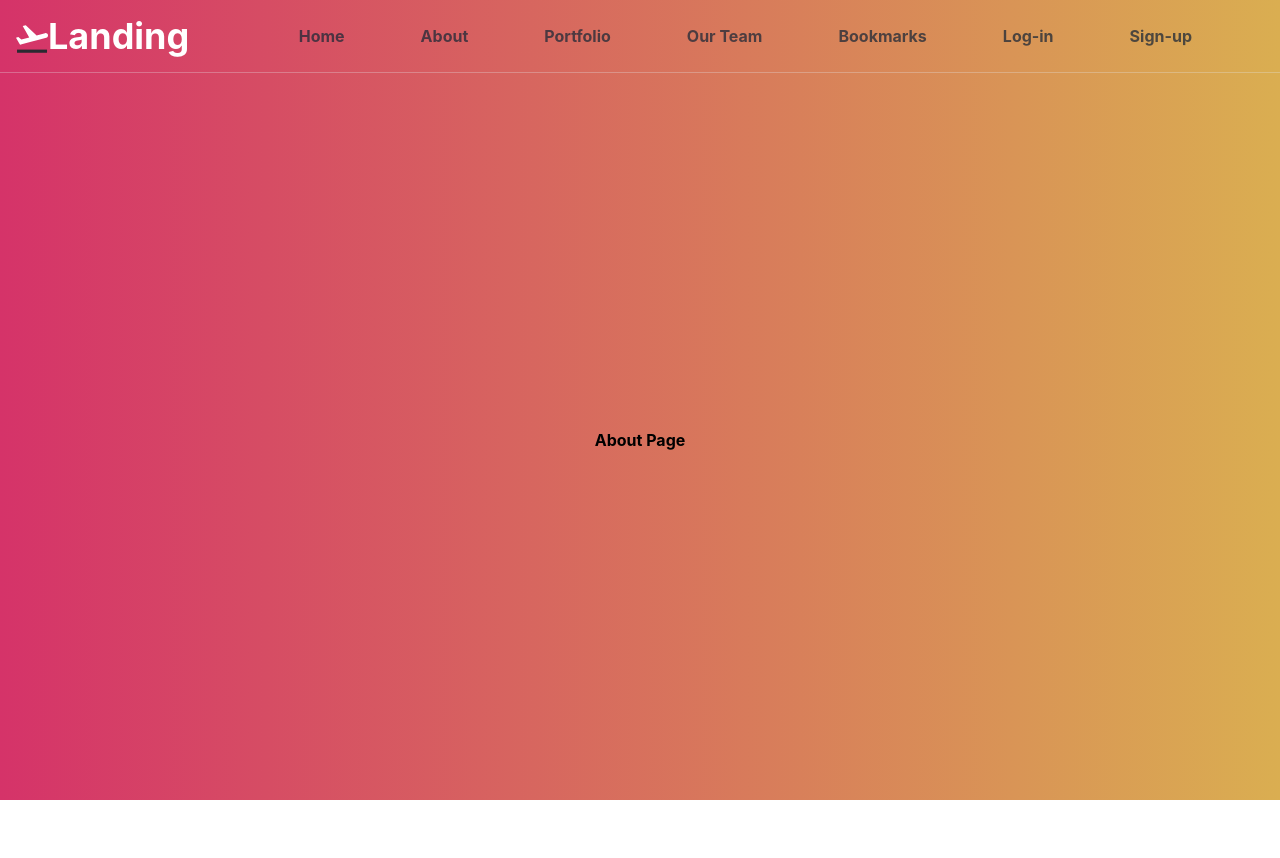
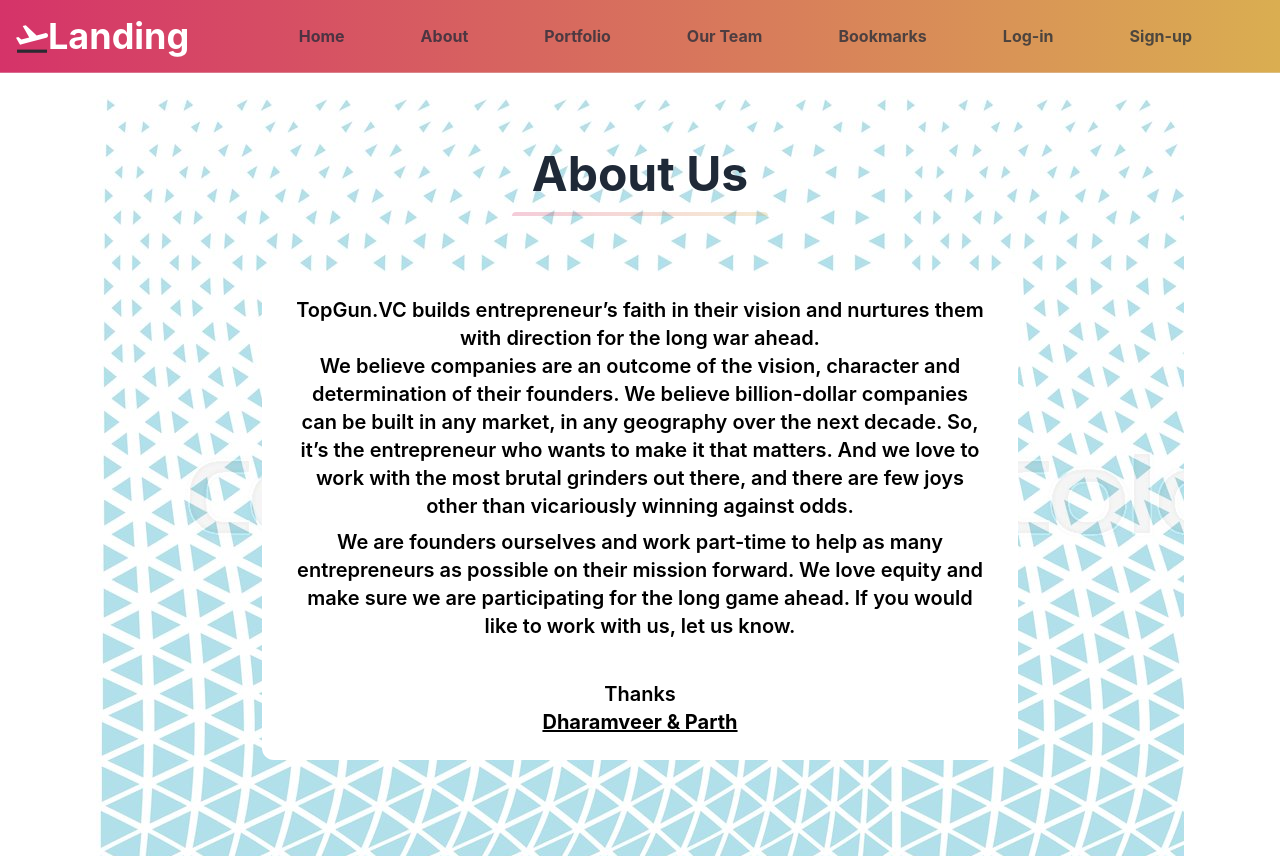
Before and after one commit to sid-player/Top-Gun, a React (Create React App) app: page /About in a window 1280 px wide. Shown: the top 858 px of the page. Before the commit the page ends 800 px from the top, so only its background shows below. Built offline with nearby package versions, Linux system fonts and the light colour scheme.

Commit message:
About Us

```diff
--- a/src/Container/AboutContainer.js
+++ b/src/Container/AboutContainer.js
@@ -2,12 +2,15 @@
 
 import Header from "../Mycomponents/LandingComponents/Header";
 import About from "../Mycomponents/LandingComponents/About";
+import Content from '../Mycomponents/AboutComponents/Content';
+import Footer from '../Mycomponents/HomeComponents/Footer';
 
 function AboutConatiner() {
     return (
         <>
             <Header />
-            <About />
+            <Content />
+            <Footer />
         </>
     )
 }
--- /dev/null
+++ b/src/Mycomponents/AboutComponents/Content.js
@@ -0,0 +1,36 @@
+import React from 'react'
+import AboutBg from './img/p5.jpg'
+
+function Content() {
+    return (
+        <div className="m-24 p-10 bg-gray-300 mb-10" style={{ backgroundImage: `url(${AboutBg})` }}>
+             <h1 className="
+                w-full
+                my-2
+                text-5xl
+                font-bold
+                leading-tight
+                text-center text-gray-800
+              ">
+            About Us
+          </h1>
+          <div className="w-full mb-4">
+            <div className="h-1 mx-auto gradient w-64 opacity-25 my-0 py-0 rounded-t"></div>
+          </div>
+            <div className="bg-white hover:grow
+            hover:shadow-xl my-14 mx-auto w-3/4 text-xl text-black font-semibold text-center rounded-xl px-8 py-6">
+                <p>TopGun.VC builds entrepreneur’s faith in their vision and nurtures them with direction for the long war ahead.
+            </p>
+                <p>We believe companies are an outcome of the vision, character and determination of their founders. We believe
+                billion-dollar companies can be built in any market, in any geography over the next decade. So, it’s the entrepreneur
+                who wants to make it that matters. And we love to work with the most brutal grinders out there, and there are few joys
+            other than vicariously winning against odds.</p>
+                <p className="mt-2">We are founders ourselves and work part-time to help as many entrepreneurs as possible on their mission forward.
+            We love equity and make sure we are participating for the long game ahead. If you would like to work with us, let us know.</p>
+                <div className="mt-10 outline">Thanks <p className="font-bold underline">Dharamveer &amp; Parth</p></div>
+            </div>
+        </div>
+    )
+}
+
+export default Content
```
Also changed, not shown: src/Mycomponents/AboutComponents/img/p5.jpg (added).
